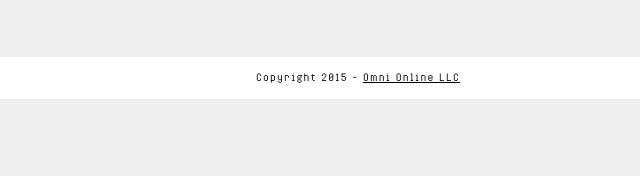
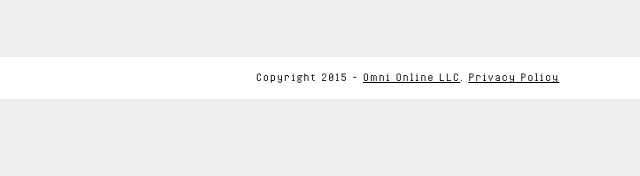
Before and after one commit to mrsteele/lsftw.com, a website: page public/index.html in a window 1280 px wide. Shown: the part 701-877 px from the top of the page, 0-640 px from the left. Drawn offline with nearby package versions, Linux system fonts and the light colour scheme; files that its build step writes are made by us from their sources.

Commit message:
Adding privacy policy

```diff
--- a/public/index.html
+++ b/public/index.html
@@ -76,7 +76,7 @@
     <footer>
         <main>
             <section>
-                Copyright 2015 - <a href="http://omnionline.us">Omni Online LLC</a>
+                Copyright 2015 - <a href="http://omnionline.us">Omni Online LLC</a>. <a href="http://omnionline.us/privacy.html">Privacy Policy</a>
             </section>
             <section class="social">
                 <a href="https://facebook.com/lsftw" target="_blank">
```
